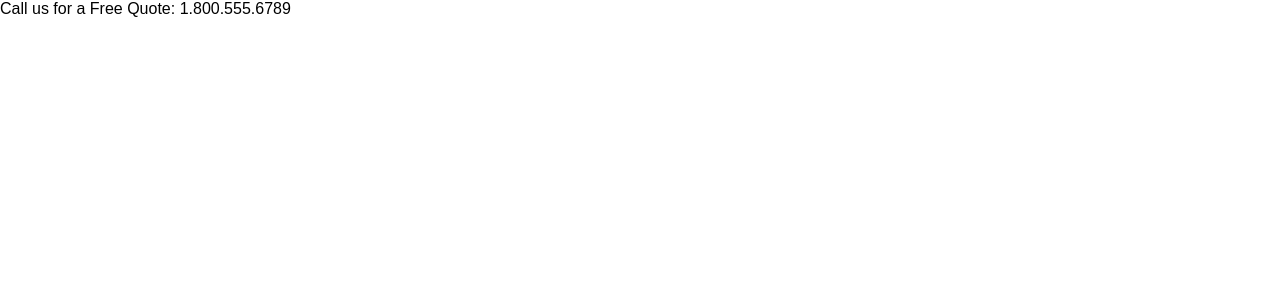
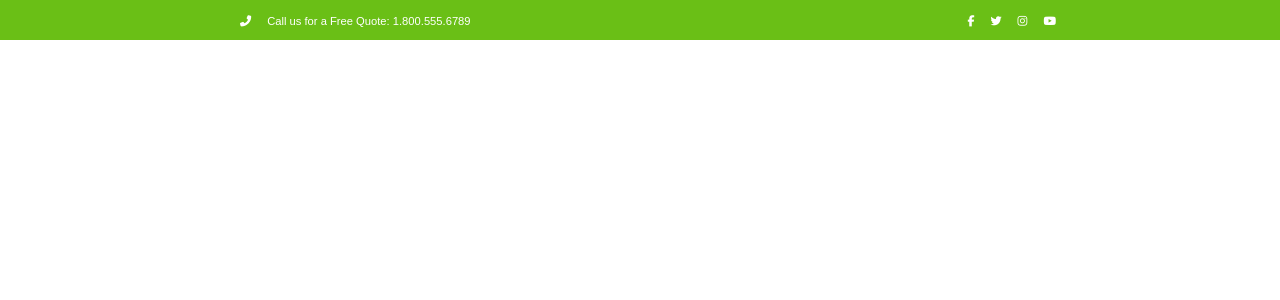
Before and after one commit to gabrieleomegna/proj-html-vuejs, a Vue app: page / in a window 1280 px wide. Shown: the top 300 px of the page. Built offline with nearby package versions, Linux system fonts and the light colour scheme.

Commit message:
Implemented first section of header

```diff
--- a/src/components/AppHeader.vue
+++ b/src/components/AppHeader.vue
@@ -1,17 +1,27 @@
 <template>
     <header>
         <!-- ? Qua secondo me l'header è diviso in 4 parti, che potrebbero diventare componenti -->
-        <section class="call-section container">
+        <section class="call-section">
             <!-- Questa sezione è molto simile all'ultima del footer, ma con alcune parti in meno
                  e, soprattutto, le due 'parti' in cui è divisa sono in linea, MENTRE NEL FOOTER SONO IN COLONNA  -->
             <!-- ? dimensione comune -->
-            <div> <!-- Number to call -->
-                <p>Call us for a Free Quote: {{ phoneNumber }}</p>
+            <div class="container">
+                <section id="number-to-call"> <!-- Number to call -->
+                    <i class="fa-solid fa-phone-flip"></i>
+                    <span>Call us for a Free Quote: {{ phoneNumber }}</span>
+                </section>
+                <section> <!-- Brands symbol -->
+                    <i class="fa-brands fa-facebook-f"></i>
+                    <i class="fa-brands fa-twitter"></i>
+                    <i class="fa-brands fa-instagram"></i>
+                    <i class="fa-brands fa-youtube"></i>
+                </section>
             </div>
         </section>
         <div id="same-bg">
-            <nav class="navbar">
+            <nav class="container">
                 <!-- Questa sezione sarà popolata con le voci di menu CHE ARRIVERANNO DIRETTAMENTE DALL'APP VUE TRAMITE PROPS-->
+
             </nav>
             <section class="jumbotron">
                 <!-- Questa sezione per me è palesemente un jumbotron -->
@@ -27,11 +37,30 @@
 </template>
 <script>
     export default {
-        props : [
-            'phoneNumber'
-        ]
+        props : {
+            phoneNumber : {
+                type: String,
+                required: true
+            },
+
+        }
     }
 </script>
 <style lang="scss" scoped>
+    @use '../styles/partials/mixins' as *;
+    @use '../styles/partials/variables' as *;
+
+    .call-section {
+        background-color: $hdr-ftr-bg-color;
+        color: white;
+        padding: .7rem 0;
+        .container {
+            @include flex (row, space-between, center);
+            * > * {
+                font-size: .7rem;
+                margin-left: 1rem;
+            }
+        }
+    }
 
 </style>
--- a/src/js/main.js
+++ b/src/js/main.js
@@ -2,5 +2,6 @@ import { createApp } from 'vue';
 import App from '../App.vue';
 import '@fortawesome/fontawesome-free/scss/fontawesome.scss';
 import '@fortawesome/fontawesome-free/scss/solid.scss';
+import '@fortawesome/fontawesome-free/scss/brands.scss';
 
 createApp(App).mount('#app')
--- a/src/styles/generals.scss
+++ b/src/styles/generals.scss
@@ -11,4 +11,5 @@ body {
 
 .container {
     width: 65%;
+    margin: 0 auto;
 }
--- a/src/styles/partials/_variables.scss
+++ b/src/styles/partials/_variables.scss
@@ -0,0 +1,2 @@
+$hdr-ftr-bg-color : #6ABF16;
+$titles-color: #6ABF17;
```
